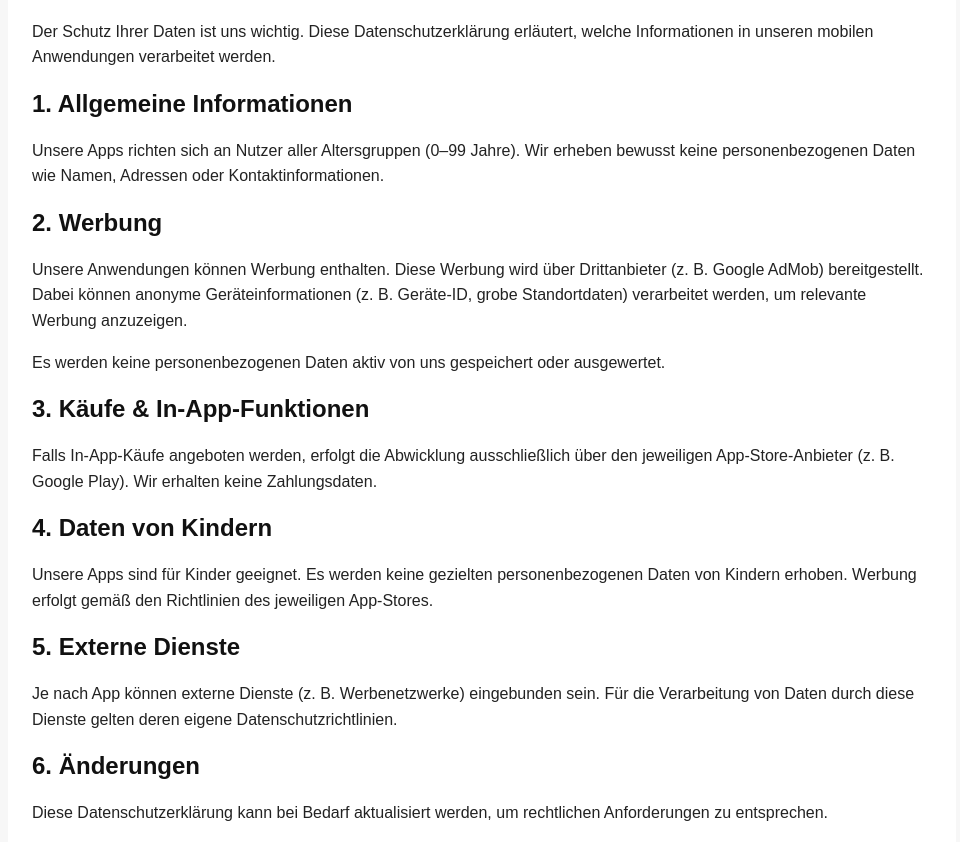
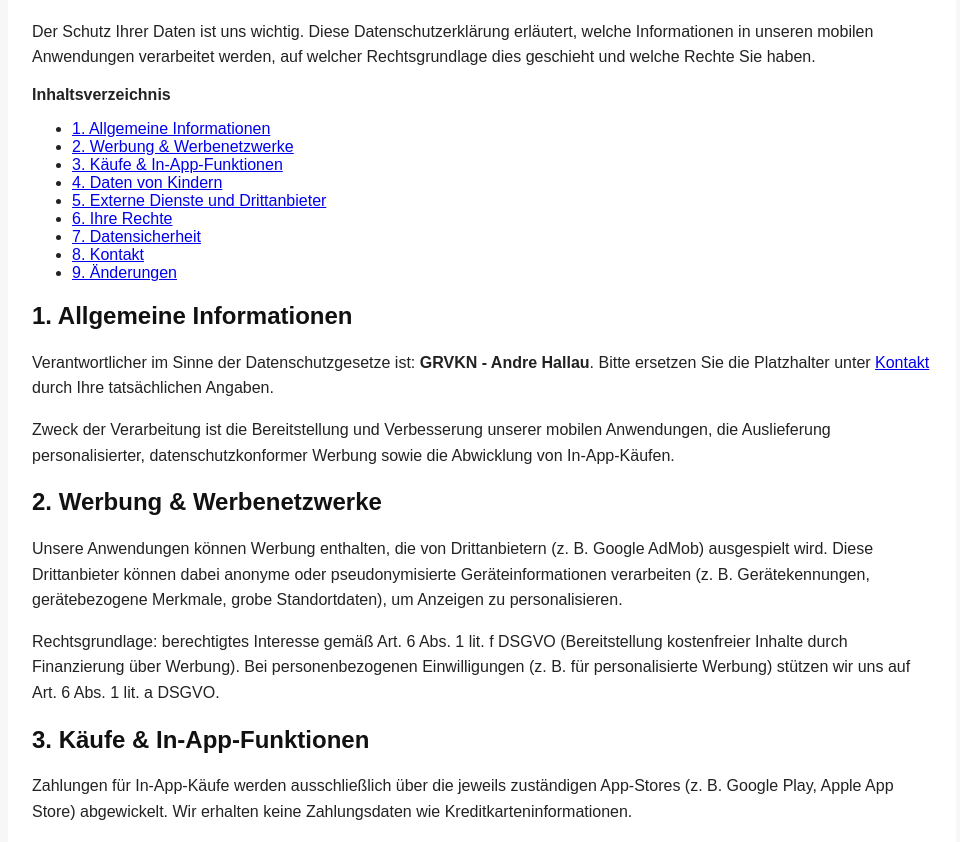
Before and after one commit to GRVKN/privacy-policy, a plain HTML site: page index.html in a window 1280 px wide. Shown: the part 85-927 px from the top of the page, without its empty margins (158-1118 px from the left). Drawn offline with Linux system fonts and the light colour scheme.

Commit message:
Update Datenschutzerklärung: DSGVO-Text + Kontaktinfos

```diff
--- a/index.html
+++ b/index.html
@@ -34,54 +34,99 @@
 <body>
   <div class="container">
     <h1>Datenschutzerklärung</h1>
-
     <p>
       Der Schutz Ihrer Daten ist uns wichtig. Diese Datenschutzerklärung erläutert,
-      welche Informationen in unseren mobilen Anwendungen verarbeitet werden.
+      welche Informationen in unseren mobilen Anwendungen verarbeitet werden,
+      auf welcher Rechtsgrundlage dies geschieht und welche Rechte Sie haben.
     </p>
 
-    <h2>1. Allgemeine Informationen</h2>
+    <nav>
+      <strong>Inhaltsverzeichnis</strong>
+      <ul>
+        <li><a href="#allgemein">1. Allgemeine Informationen</a></li>
+        <li><a href="#werbung">2. Werbung & Werbenetzwerke</a></li>
+        <li><a href="#kaeufe">3. Käufe & In-App-Funktionen</a></li>
+        <li><a href="#kinder">4. Daten von Kindern</a></li>
+        <li><a href="#externe">5. Externe Dienste und Drittanbieter</a></li>
+        <li><a href="#rechte">6. Ihre Rechte</a></li>
+        <li><a href="#sicherheit">7. Datensicherheit</a></li>
+        <li><a href="#kontakt">8. Kontakt</a></li>
+        <li><a href="#aenderungen">9. Änderungen</a></li>
+      </ul>
+    </nav>
+
+    <h2 id="allgemein">1. Allgemeine Informationen</h2>
     <p>
-      Unsere Apps richten sich an Nutzer aller Altersgruppen (0–99 Jahre).
-      Wir erheben bewusst keine personenbezogenen Daten wie Namen, Adressen oder
-      Kontaktinformationen.
+      Verantwortlicher im Sinne der Datenschutzgesetze ist: <strong>GRVKN - Andre Hallau</strong>.
+      Bitte ersetzen Sie die Platzhalter unter <a href="#kontakt">Kontakt</a> durch Ihre tatsächlichen Angaben.
+    </p>
+    <p>
+      Zweck der Verarbeitung ist die Bereitstellung und Verbesserung unserer mobilen Anwendungen,
+      die Auslieferung personalisierter, datenschutzkonformer Werbung sowie die Abwicklung von In-App-Käufen.
     </p>
 
-    <h2>2. Werbung</h2>
+    <h2 id="werbung">2. Werbung & Werbenetzwerke</h2>
     <p>
-      Unsere Anwendungen können Werbung enthalten. Diese Werbung wird über
-      Drittanbieter (z. B. Google AdMob) bereitgestellt.
-      Dabei können anonyme Geräteinformationen (z. B. Geräte-ID, grobe Standortdaten)
-      verarbeitet werden, um relevante Werbung anzuzeigen.
+      Unsere Anwendungen können Werbung enthalten, die von Drittanbietern (z. B. Google AdMob) ausgespielt wird.
+      Diese Drittanbieter können dabei anonyme oder pseudonymisierte Geräteinformationen verarbeiten (z. B. Gerätekennungen,
+      gerätebezogene Merkmale, grobe Standortdaten), um Anzeigen zu personalisieren.
     </p>
     <p>
-      Es werden keine personenbezogenen Daten aktiv von uns gespeichert oder ausgewertet.
+      Rechtsgrundlage: berechtigtes Interesse gemäß Art. 6 Abs. 1 lit. f DSGVO (Bereitstellung kostenfreier Inhalte durch
+      Finanzierung über Werbung). Bei personenbezogenen Einwilligungen (z. B. für personalisierte Werbung) stützen wir uns auf
+      Art. 6 Abs. 1 lit. a DSGVO.
     </p>
 
-    <h2>3. Käufe & In-App-Funktionen</h2>
+    <h2 id="kaeufe">3. Käufe & In-App-Funktionen</h2>
     <p>
-      Falls In-App-Käufe angeboten werden, erfolgt die Abwicklung ausschließlich
-      über den jeweiligen App-Store-Anbieter (z. B. Google Play).
-      Wir erhalten keine Zahlungsdaten.
+      Zahlungen für In-App-Käufe werden ausschließlich über die jeweils zuständigen App-Stores (z. B. Google Play, Apple App Store)
+      abgewickelt. Wir erhalten keine Zahlungsdaten wie Kreditkarteninformationen.
     </p>
 
-    <h2>4. Daten von Kindern</h2>
+    <h2 id="kinder">4. Daten von Kindern</h2>
     <p>
-      Unsere Apps sind für Kinder geeignet.
-      Es werden keine gezielten personenbezogenen Daten von Kindern erhoben.
-      Werbung erfolgt gemäß den Richtlinien des jeweiligen App-Stores.
+      Unsere Apps sind grundsätzlich auch für Kinder geeignet. Wir erheben keine gezielten personenbezogenen Daten von Kindern.
+      Eltern und Erziehungsberechtigte sollten die Nutzung durch Kinder beaufsichtigen. Werbung richtet sich nicht gezielt an Kinder.
     </p>
 
-    <h2>5. Externe Dienste</h2>
+    <h2 id="externe">5. Externe Dienste und Drittanbieter</h2>
     <p>
-      Je nach App können externe Dienste (z. B. Werbenetzwerke) eingebunden sein.
-      Für die Verarbeitung von Daten durch diese Dienste gelten deren eigene Datenschutzrichtlinien.
+      Für bestimmte Funktionen binden wir externe Dienste ein (z. B. Werbenetzwerke, Analyse-Dienste). Diese Anbieter verarbeiten
+      Daten gemäß ihren eigenen Datenschutzbestimmungen. Eine vollständige Liste der eingebundenen Dienste und deren Links zu
+      Datenschutzinformationen fügen wir auf Anfrage ein.
     </p>
 
-    <h2>6. Änderungen</h2>
+    <h2 id="rechte">6. Ihre Rechte</h2>
     <p>
-      Diese Datenschutzerklärung kann bei Bedarf aktualisiert werden,
-      um rechtlichen Anforderungen zu entsprechen.
+      Ihnen stehen folgende Rechte zu: Auskunft, Berichtigung, Löschung, Einschränkung der Verarbeitung, Datenübertragbarkeit
+      und Widerspruch gegen die Verarbeitung (Art. 15–21 DSGVO). Zur Ausübung Ihrer Rechte kontaktieren Sie uns bitte über die
+      Angaben unter <a href="#kontakt">Kontakt</a>.
+    </p>
+
+    <h2 id="sicherheit">7. Datensicherheit</h2>
+    <p>
+      Wir treffen angemessene technische und organisatorische Maßnahmen, um Ihre Daten zu schützen. Absolute Sicherheit kann
+      jedoch nicht garantiert werden. Bei sicherheitsrelevanten Vorfällen informieren wir die zuständigen Behörden und betroffene
+      Personen entsprechend den gesetzlichen Vorgaben.
+    </p>
+
+    <h2 id="kontakt">8. Kontakt</h2>
+    <p>
+      Verantwortlich / Kontakt:
+      <br>
+      Name / Firma: <strong>GRVKN - Andre Hallau</strong>
+      <br>
+      Anschrift: <strong>Südstr. 53, 48455 Bad Bentheim</strong>
+      <br>
+      E‑Mail: <strong>grvkn2025@gmail.com</strong>
+    </p>
+    <p>
+      Wenn Sie einen Datenschutzbeauftragten benannt haben, fügen Sie hier bitte dessen Kontaktdaten ein.
+    </p>
+
+    <h2 id="aenderungen">9. Änderungen dieser Datenschutzerklärung</h2>
+    <p>
+      Wir können diese Datenschutzerklärung bei Bedarf aktualisieren. Die jeweils aktuelle Fassung trägt das Datum unten.
     </p>
 
     <footer>
```
